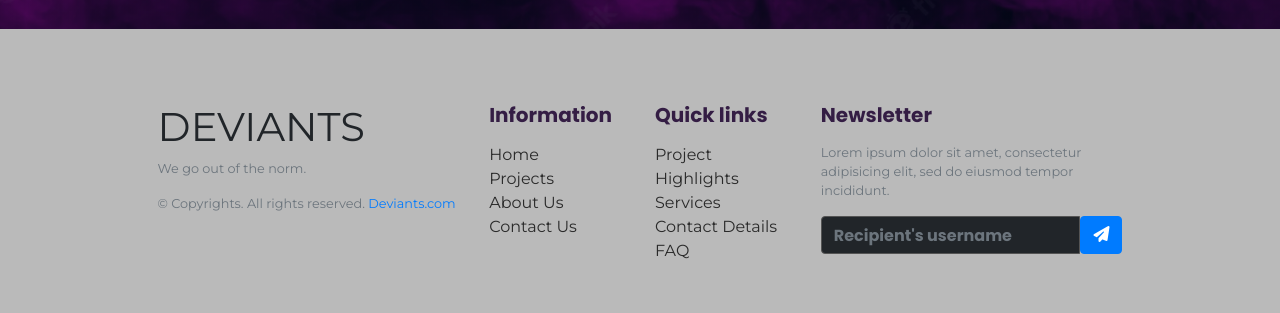
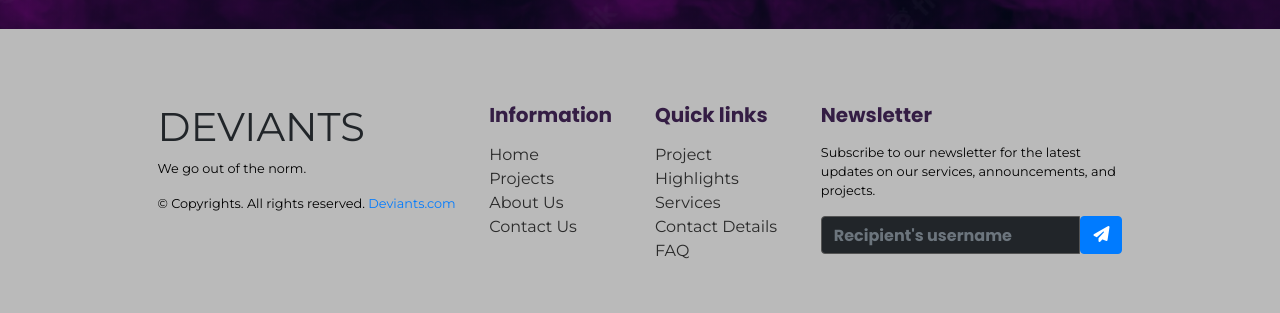
Before and after one commit to shaynalene/deviants, a plain HTML site: page contact-us.html in a window 1280 px wide. Shown: the part 1741-2054 px from the top of the page. Drawn offline with nearby package versions, Linux system fonts and the light colour scheme.

Commit message:
Update contact-us.html

```diff
--- a/contact-us.html
+++ b/contact-us.html
@@ -1,7 +1,7 @@
 <!DOCTYPE html>
 <html>
     <head>
-        <title> Projects | Deviants </title>
+        <title> Deviants | Contact Us </title>
 
         <meta name="viewport" content="width=device-width, inital-scale=1.0">
 	    <link rel="shortcut icon" type="image/jpg" href="images\logo-deviants.png"/>
@@ -22,7 +22,7 @@
         <!--NAVIGATION BAR-->
         <section class = "contact_header">
             <nav>
-                <a href="index.html" title="Back to Homepage"><img src="images/logo-deviants.png" width="100px" height="100px"></a><p class ="glow-logo">Deviants</p>
+                <a href="index.html" title="Back to Homepage"><img src="images/logo-deviants.png" width="100px" height="100px"><p class ="glow-logo">Deviants</p></a>
                 <div class = "nav-links" id="navLinks">
                 <i class="fa-solid fa-xmark" onclick="hideMenu()"></i>
                     <ul>
@@ -102,14 +102,15 @@
         </section>
         </section>
 
-        <!--FOOTER-->
+    <!--FOOTER SECTION-->
+
     <footer class="w-100 py-4 flex-shrink-0">
         <div class="container py-4">
             <div class="row gy-4 gx-5">
                 <div class="col-lg-4 col-md-6">
                     <h5 class="h1">DEVIANTS</h5>
-                        <p class="small text-muted">We go out of the norm.</p>
-                        <p class="small text-muted mb-0">&copy; Copyrights. All rights reserved. <a class="text-primary" href="#">Deviants.com</a></p>
+                    <p class="small text-black">We go out of the norm.</p>
+                    <p class="small text-black mb-0">&copy; Copyrights. All rights reserved. <a class="text-primary" href="#">Deviants.com</a></p>
                 </div>
                 <div class="col-lg-2 col-md-6">
                     <h5 class="mb-3">Information</h5>
@@ -131,7 +132,7 @@
                 </div>
                 <div class="col-lg-4 col-md-6">
                     <h5 class=" mb-3">Newsletter</h5>
-                        <p class="small text-muted">Lorem ipsum dolor sit amet, consectetur adipisicing elit, sed do eiusmod tempor incididunt.</p>
+                    <p class="small text-black">Subscribe to our newsletter for the latest updates on our services, announcements, and projects.</p>
                     <form action="#">
                         <div class="input-group mb-3">
                             <input class="form-control" type="text" placeholder="Recipient's username" aria-label="Recipient's username" aria-describedby="button-addon2">
```
Lines whose indentation alone changed are shown as unchanged.
